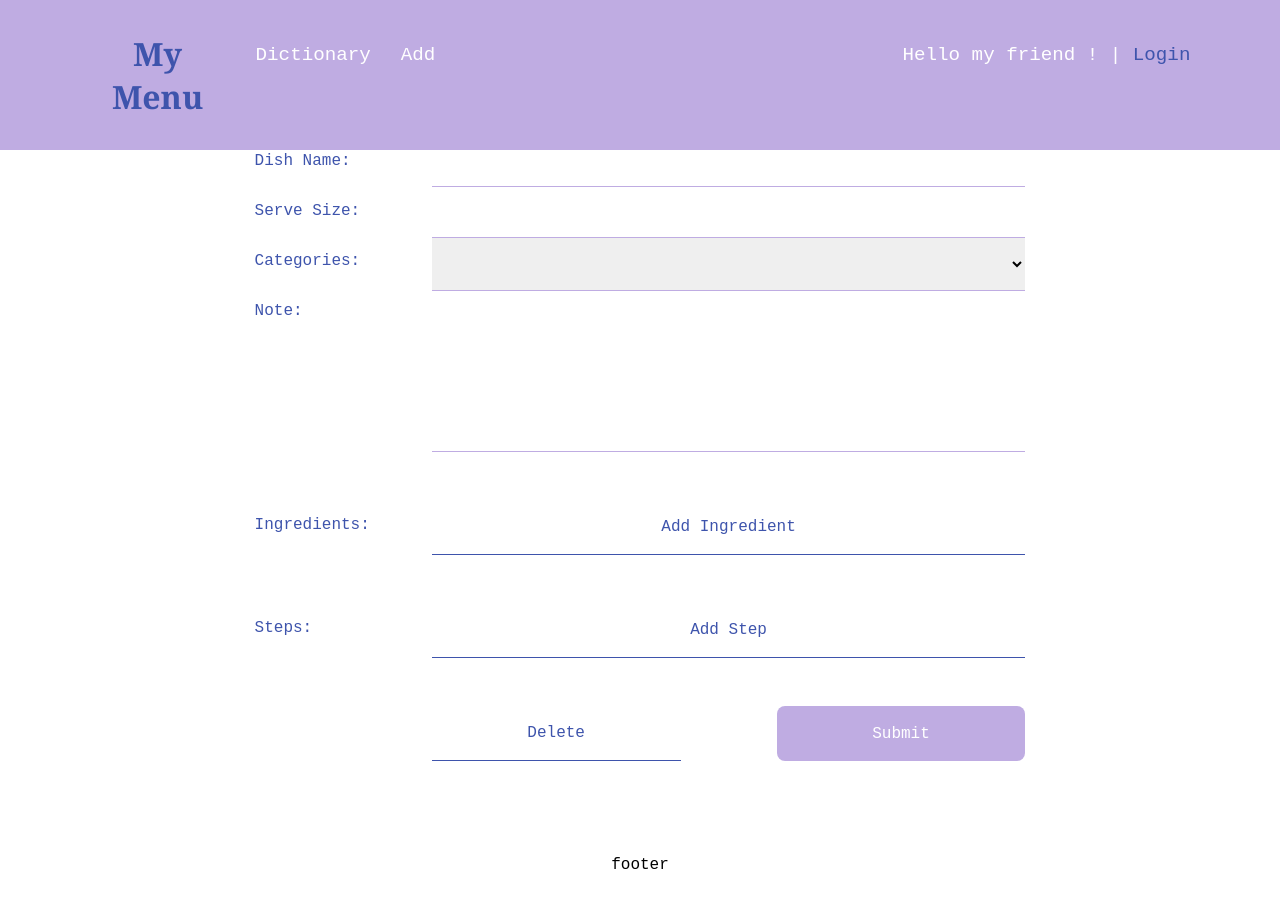
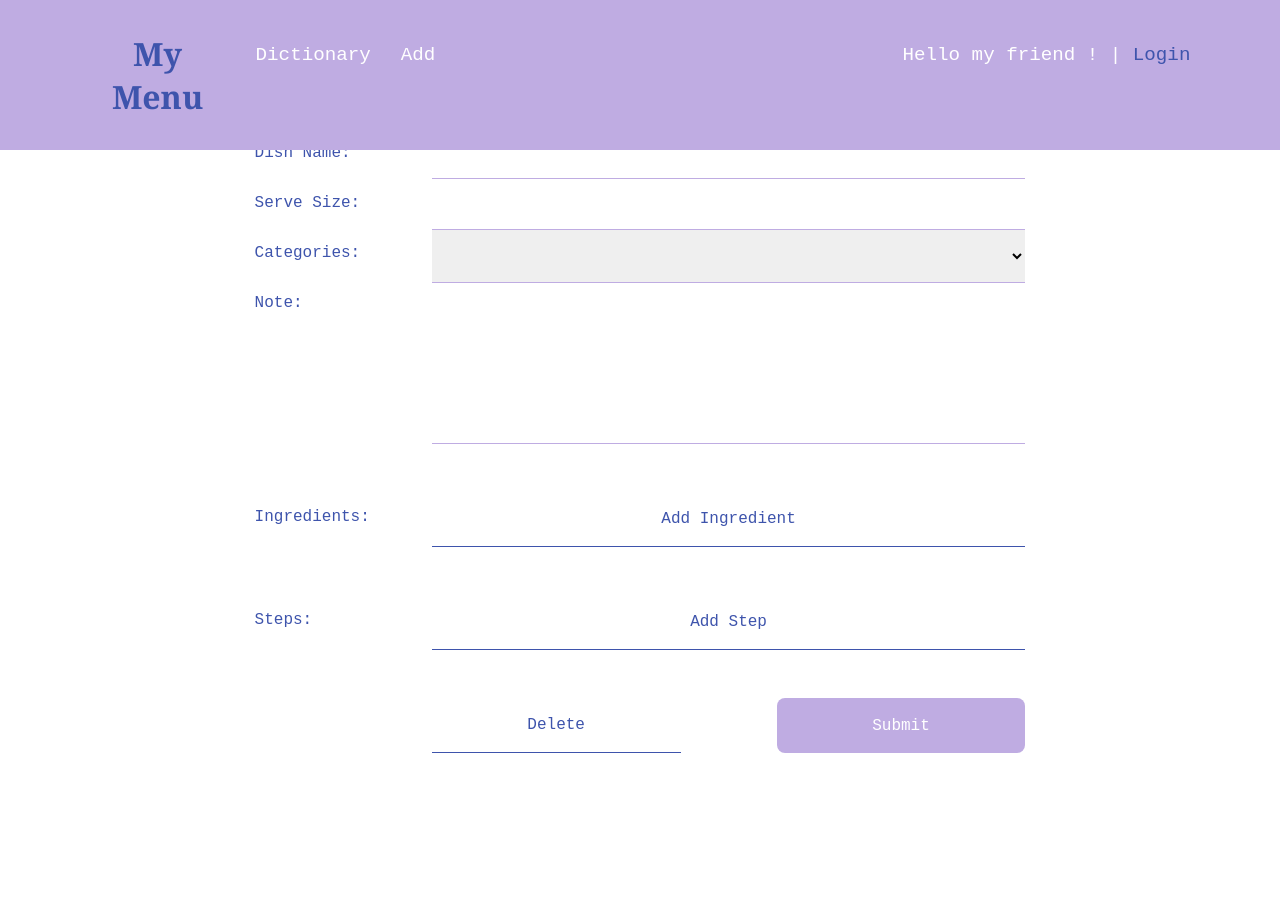
Before and after one commit to Nina1o1/my-menu, a React (Vite) app in the folder client/: page /edit in a window 1280 px wide. After the commit the page ends 800 px from the top, so only its background shows below. Built offline with nearby package versions, Linux system fonts and the light colour scheme.

Commit message:
container style change

```diff
--- a/client/src/app/App.css
+++ b/client/src/app/App.css
@@ -1,6 +1,6 @@
 .container{
   position: relative;
   min-height: 82vh;
-  padding: 40px 7% 0;
+  padding: 2rem 7% 0;
   margin-top: calc(8vh + 2rem);
 }
--- a/client/src/app/App.jsx
+++ b/client/src/app/App.jsx
@@ -1,7 +1,6 @@
 import './App.css';
 import Header from '../components/common/header';
 import AppRoutes from './appRoutes';
-import Footer from '../components/common/footer';
 
 export default function App() {
   return (
@@ -10,7 +9,6 @@ export default function App() {
       <div className="container">
         <AppRoutes className="container"/>
       </div>
-      <Footer />
     </>
   )
 }
--- a/client/src/components/authentication/accessForm.jsx
+++ b/client/src/components/authentication/accessForm.jsx
@@ -1,10 +1,12 @@
 import { Link } from "react-router-dom";
 import "./access.css";
 import terms from "../../assets/terms.json";
+import Footer from "../common/footer"
 
 function AccessForm({term, usernameRef, passwordRef, handleClick, action}) {
   const linkTo = action === "login" ? "register" : "login";
   return (
+    <>
       <div className="access-container">
 
         <div className="access-alerts">
@@ -31,6 +33,8 @@ function AccessForm({term, usernameRef, passwordRef, handleClick, action}) {
             <Link to={`/${linkTo}`}> {linkTo.charAt(0).toUpperCase() + linkTo.slice(1)}</Link>
           </p>
       </div>
+      <Footer />
+    </>
   )
 }
 export default AccessForm;
--- a/client/src/components/common/footer.css
+++ b/client/src/components/common/footer.css
@@ -1,3 +1,3 @@
 .footer{
-  padding: 8vh 3% 4vh 3%;
+  margin: 30vh 3% 8vh 3%;
 }
--- a/client/src/components/common/footer.jsx
+++ b/client/src/components/common/footer.jsx
@@ -2,7 +2,7 @@ import "./footer.css"
 function Footer() {
   return (
     <footer className="footer">
-      footer
+
     </footer>
   )
 }
--- a/client/src/components/display/display.css
+++ b/client/src/components/display/display.css
@@ -36,7 +36,7 @@
 }
 /* break line */
 .display-break{
-  height: 2rem;
+  height: 1rem;
   border-bottom-style: solid;
   border-color: #3E54AC;
 }
@@ -60,11 +60,11 @@
   font-size: 1.5rem;
   color: #3E54AC;
   line-height: 3.6rem;
-  top: calc(8vh + 2rem + 40px);
+  top: calc(8vh + 4rem);
 }
 
 .display-editbtn{
-  top: calc(8vh + 2rem + 40px + 3.6rem);
+  top: calc(8vh + 4rem + 3.6rem);
 }
 /* labels */
 .display-label{
@@ -84,7 +84,7 @@
 
 /* dishname header */
 .display-header{
-  margin: 0 0 0.5rem;
+  margin: 0.5rem 0;
 
   color: #3E54AC;
   font-family: Cambria, Cochin, Georgia, Times, 'Times New Roman', serif;
--- a/client/src/components/edit/formBtn.jsx
+++ b/client/src/components/edit/formBtn.jsx
@@ -16,8 +16,9 @@ function FormBtn({formItems}) {
     evt.preventDefault();
     let recipeData = {};
 
+    // read form data
     try {
-      recipeData = readFormData(formItems); // read form data
+      recipeData = readFormData(formItems);
     } catch (error) {
       console.log(error);
       return;
@@ -43,6 +44,7 @@ function FormBtn({formItems}) {
         console.log(error);
         resetUserInfo();
         navigate("/login", {state: {from: location}});
+        return;
       }
     }
 
```
Lines whose indentation alone changed are shown as unchanged.
